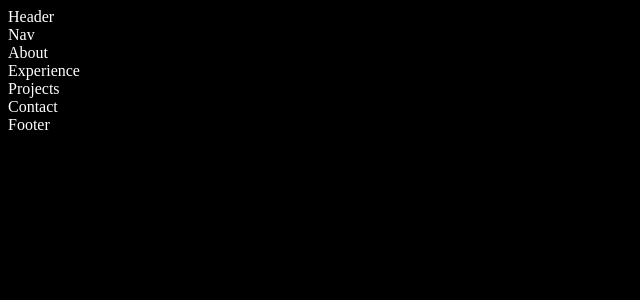
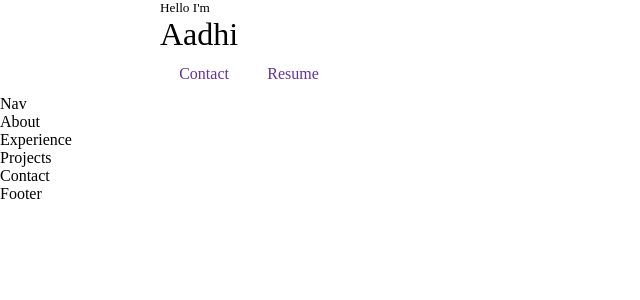
Before and after one commit to aadhavanpl/portfolio, a React (Create React App) app: page / in a window 1280 px wide. Shown: the top 300 px of the page, without its empty margins (0-640 px from the left). Built offline with nearby package versions, Linux system fonts and the light colour scheme.

Commit message:
few basic changes to index.css

```diff
--- a/src/components/header/Header.jsx
+++ b/src/components/header/Header.jsx
@@ -1,9 +1,17 @@
 import React from 'react'
+import resume from "../../assets/resume.pdf"
 import "./header.css"
 
 const Header = () => {
   return (
-    <div>Header</div>
+    <header>
+      <div className="container header_container">
+        <h5>Hello I'm</h5>
+        <h1>Aadhi</h1>
+        <a href='#contact' className='btn'>Contact</a>
+        <a href={resume} download className='btn'>Resume</a>
+      </div>
+    </header>
   )
 }
 
--- a/src/index.css
+++ b/src/index.css
@@ -1,4 +1,51 @@
-body {
-    background: black;
-    color: white;
+* {
+    margin: 0;
+    padding: 0;
+    border: 0;
+    outline: 0;
+    box-sizing: border-box;
+    list-style: none;
+    text-decoration: none;
 }
+
+::-webkit-scrollbar {
+    display: none;
+}
+
+:root {
+    /* colors */
+    --container-width-lg: 75%;
+    --container-width-md: 86%;
+    --container-width-ms: 90%;
+
+}
+
+html {
+    scroll-behavior: smooth;
+}
+
+
+
+
+
+.container {
+    width: var(--container-width-lg);
+    margin: 0 auto;
+}
+
+h1, h2, h3, h4, h5 {
+    font-weight: 500;
+}
+
+section {
+    margin-top: 8rem;
+}
+
+.btn {
+    width: max-content;
+    display: inline-block;
+    padding: 0.75rem 1.2rem;
+    border-radius: 0.4rem;
+    border-color: red;
+    color: rebeccapurple;;
+}
```
Also changed, not shown: 1 other file (tests, documents, lock files or other folders).
